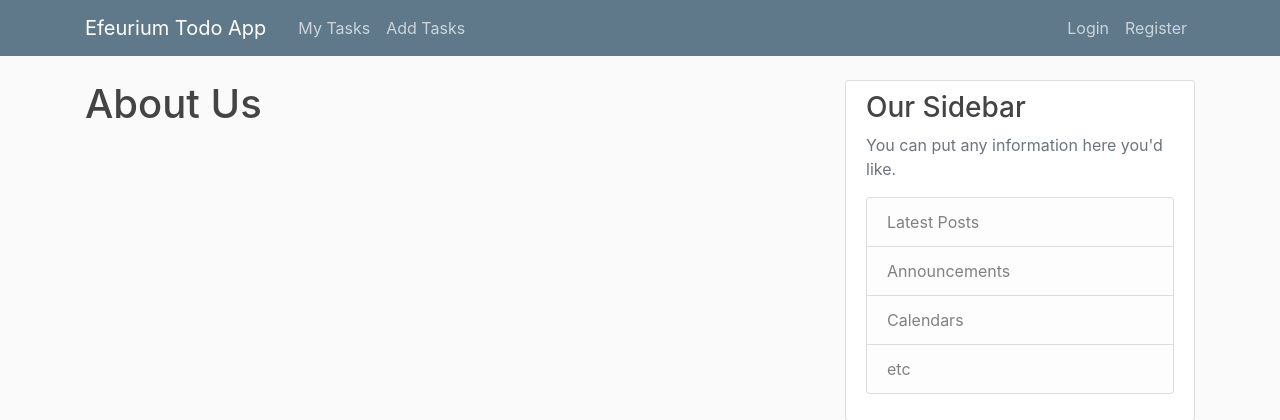
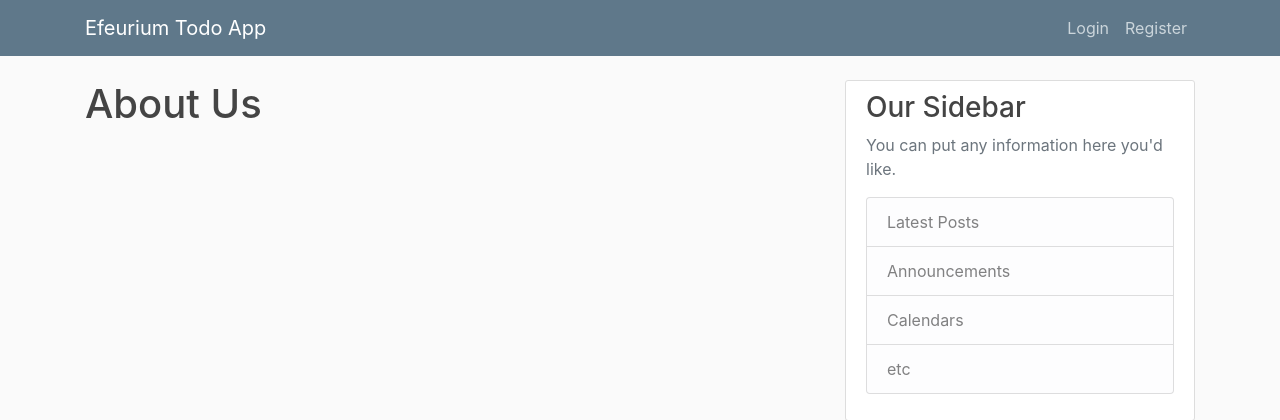
Before and after one commit to alvyynm/django-todo-webapp, a Django app: page /about/ in a window 1280 px wide. Shown: the top 420 px of the page. Run offline with Django 4.2, Linux system fonts and the light colour scheme; some libraries are stand-ins or nearby versions.

Commit message:
Restrict task-view and task-add paths to logged in users

```diff
--- a/task/templates/task/base.html
+++ b/task/templates/task/base.html
@@ -28,8 +28,11 @@
           </button>
           <div class="collapse navbar-collapse" id="navbarToggle">
             <div class="navbar-nav mr-auto">
-              <a class="nav-item nav-link" href="{% url 'task-view' %}">My Tasks</a>
-              <a class="nav-item nav-link" href="{% url 'task-add' %}">Add Tasks</a>
+              {% if request.user.is_authenticated %}
+                <a class="nav-item nav-link" href="{% url 'task-view' %}">My Tasks</a>
+                <a class="nav-item nav-link" href="{% url 'task-add' %}">Add Tasks</a>
+              {% else %}
+              {% endif %}
             </div>
             <!-- Navbar Right Side -->
             <div class="navbar-nav">
```
Also changed, not shown: db.sqlite3.
